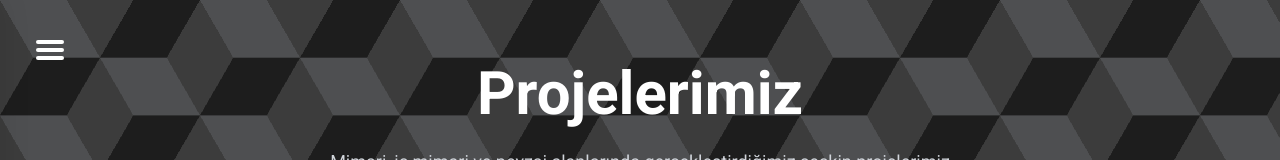
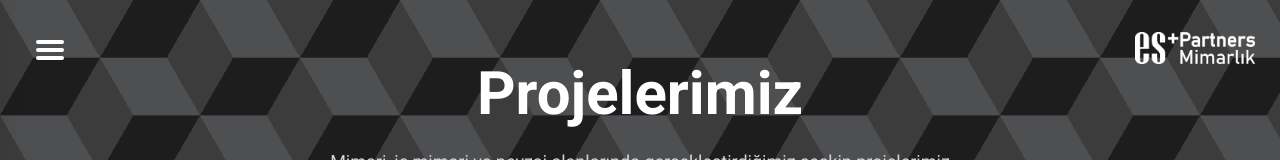
Before and after one commit to fathkymt/arch, a Next.js app: page /projects in a window 1280 px wide. Shown: the top 160 px of the page. Built offline with nearby package versions, Linux system fonts and the light colour scheme.

Commit message:
logo headera eklendi

```diff
--- a/src/app/layout.js
+++ b/src/app/layout.js
@@ -1,6 +1,7 @@
 // src/app/layout.js
 import { Roboto } from 'next/font/google';
 import Navbar from '../components/layout/Navbar';
+import WhiteLogo from '../components/layout/WhiteLogo';
 import Footer from '../components/layout/Footer';
 import './globals.css';
 
@@ -20,6 +21,7 @@ export default function RootLayout({ children }) {
     <html lang="tr" className={roboto.className}>
       <body suppressHydrationWarning>
         <Navbar />
+        <WhiteLogo />
         <main className="min-h-screen">
           {children}
         </main>
--- /dev/null
+++ b/src/components/layout/WhiteLogo.js
@@ -0,0 +1,20 @@
+import Image from 'next/image';
+import Link from 'next/link';
+
+const WhiteLogo = () => {
+  return (
+    <div className="fixed top-[32px] right-[25px] z-[1000] pointer-events-auto">
+      <Link href="/">
+        <Image
+          src="/images/logo/beyazanalogo.png"
+          alt="ES+Partners Logo"
+          width={120}
+          height={120}
+          priority
+        />
+      </Link>
+    </div>
+  );
+};
+
+export default WhiteLogo;
```
Also changed, not shown: public/images/logo/beyazanalogo.png (added).
